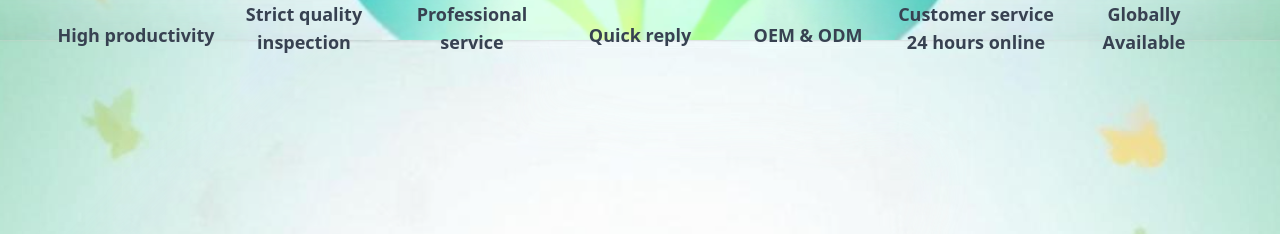
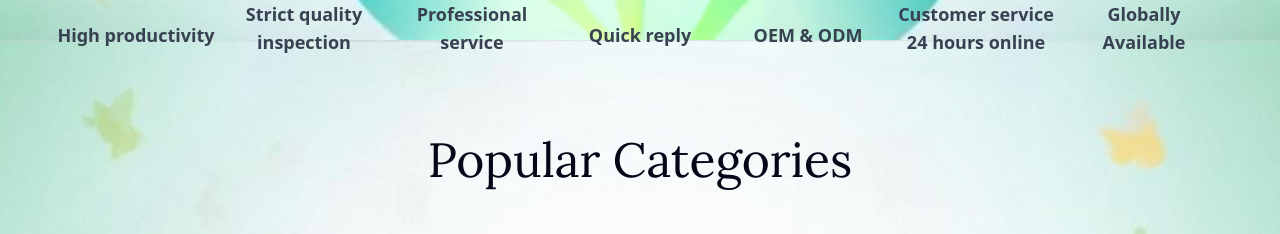
Before and after one commit to DiamondOre-Consulting/Sof-Scroll-Website, a React (Vite) app: page / in a window 1280 px wide. Shown: the part 1560-1794 px from the top of the page. Built offline with nearby package versions, Linux system fonts and the light colour scheme; a web font is replaced by a local one.

Commit message:
changed t1 start

```diff
--- a/src/Components/PopularCategory.jsx
+++ b/src/Components/PopularCategory.jsx
@@ -25,7 +25,7 @@ import { Link } from "react-router-dom";
         },
         scrollTrigger: {
           trigger: ".trigger",
-          start: "top top",
+          start: "center center",
           end: `${blockHeight * 5} top`,
           scrub: true,
           markers: false,
@@ -101,6 +101,7 @@ import { Link } from "react-router-dom";
         <div className="trigger relative h-screen">
           <div className="hero "></div>
           <div className="extra-trigger">
+            <h1 className="text-3xl md:text-5xl head text-center">Popular Categories</h1>
             <div className="card-container relative">
               {images.map((item, index) => (
                 <div key={index} className="card-wrapper relative">
```
